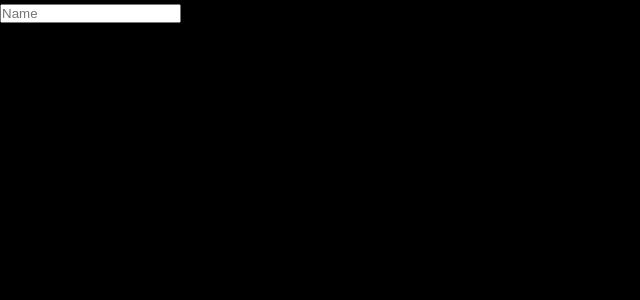
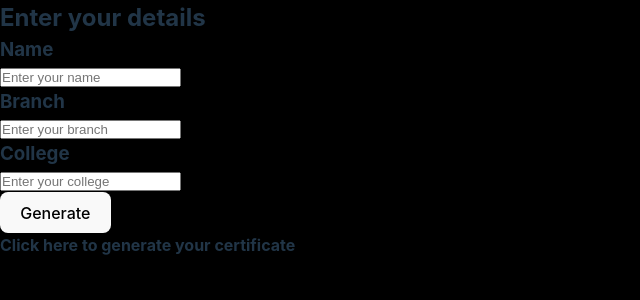
Before and after one commit to rohancs127/Certificate-generator, a React (Vite) app: page / in a window 1280 px wide. Shown: the top 300 px of the page, without its empty margins (0-640 px from the left). Built offline with nearby package versions, Linux system fonts and the light colour scheme.

Commit message:
updated files and created input css file

```diff
--- a/src/assets/pages/Home.jsx
+++ b/src/assets/pages/Home.jsx
@@ -9,7 +9,7 @@ const Home = ()=>{
             <div className={HomeCss.contentBody}>
                 <h3 className={HomeCss.getStarted}>Get Started</h3>
                 <h4 className={HomeCss.generateCertificate}>Generate your certificate here!</h4>
-                <button className={HomeCss.generateButton}>Generate</button>
+                <button className={HomeCss.generateButton}>Generate Certificate</button>
             </div>
             <div className={HomeCss.footer}>
                 <a href='https://github.com/rohancs127/Certificate-generator'><div className={HomeCss.githubDiv}><img className={HomeCss.githubLogo} src='github-mark-white.svg'/><div className={HomeCss.githubHeading}>GitHub</div></div></a>
--- a/src/assets/pages/Input.jsx
+++ b/src/assets/pages/Input.jsx
@@ -1,8 +1,24 @@
+import InputCss from '../styles/Input.module.css'
+
 const Input = ()=>{
     return(
         <section>
-            <form>
-                <input type="text" placeholder="Name"></input>
+            <form className={InputCss.formDiv}>
+                <h2 className={InputCss.heading}>Enter your details</h2>
+                <div className={InputCss.contentDiv}>
+                    <h3 className={InputCss.tag}>Name</h3>
+                    <input className={InputCss.tagInput} placeholder="Enter your name"></input>
+                </div>
+                <div className={InputCss.contentDiv}>
+                    <h3 className={InputCss.tag}>Branch</h3>
+                    <input className={InputCss.tagInput} placeholder="Enter your branch"></input>
+                </div>
+                <div className={InputCss.contentDiv}>
+                    <h3 className={InputCss.tag}>College</h3>
+                    <input className={InputCss.tagInput} placeholder="Enter your college"></input>
+                </div>
+                <button>Generate</button>
+                <h4 className={InputCss.subtitle}>Click here to generate your certificate</h4>
             </form>
         </section>
     )
```
Also changed, not shown: src/assets/styles/Input.module.css (added).
